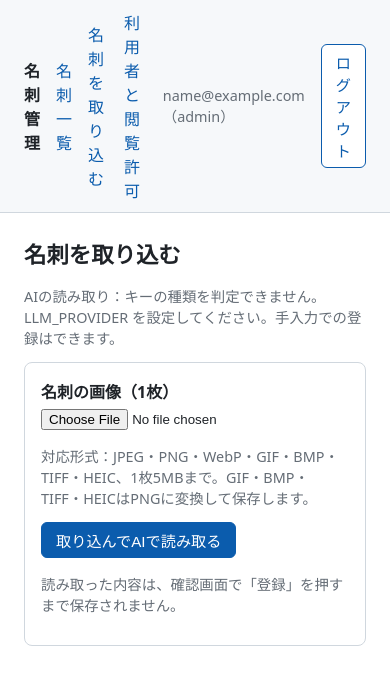
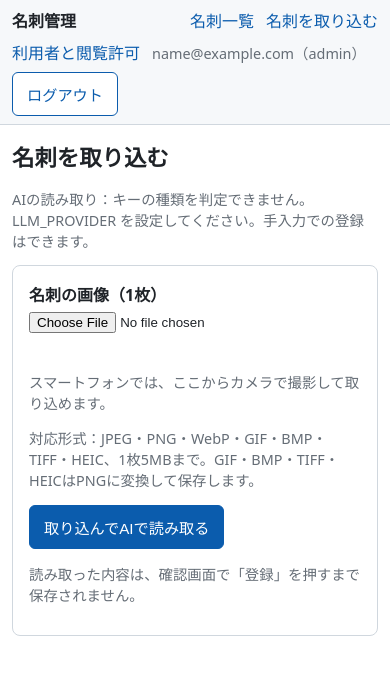
Before and after one commit to sean-from-japan/business-card-manager, a Flask app: page /cards/new in a window 390 px wide. Shown: the top 685 px of the page. Run offline with Flask 3, Linux system fonts and the light colour scheme; the visitor is signed in with stand-in values (Sample User, id 1); data comes from the database, SQL or seed files in the repository.

Commit message:
feat: small-screen layout; README results on 10 cards incl. photos

```diff
--- a/templates/base.html
+++ b/templates/base.html
@@ -34,6 +34,13 @@
   .row { display:flex; gap:8px; align-items:center; }
   .box { border:1px solid var(--line); border-radius:8px; padding:16px; margin-bottom:16px; }
   @media (max-width: 800px) { .two { grid-template-columns: 1fr; } }
+  /* Smartphone layout: wrap header, scroll wide tables, touch-sized controls */
+  @media (max-width: 639px) {
+    header { flex-wrap:wrap; gap:8px 12px; padding:8px 12px; }
+    main { padding:0 12px; margin:12px auto; }
+    table { display:block; overflow-x:auto; }
+    button, .btn, input[type=text], input[type=email], input[type=password], input[type=search], input[type=file], select { min-height:44px; }
+  }
 </style>
 </head>
 <body>
--- a/templates/upload.html
+++ b/templates/upload.html
@@ -9,7 +9,8 @@
 <form method="post" enctype="multipart/form-data" class="box" style="max-width:640px" id="upload-form">
   <input type="hidden" name="csrf" value="{{ csrf_token }}">
   <div class="field"><label for="image">名刺の画像（1枚）</label>
-    <input id="image" type="file" name="image" accept="image/jpeg,image/png,image/webp,image/gif,image/bmp,image/tiff,image/heic,image/heif,.heic,.heif" required></div>
+    <input id="image" type="file" name="image" accept="image/jpeg,image/png,image/webp,image/gif,image/bmp,image/tiff,image/heic,image/heif,.heic,.heif" required>
+    <p class="muted">スマートフォンでは、ここからカメラで撮影して取り込めます。</p></div>
   <img id="preview" alt="選んだ画像のプレビュー" style="display:none; max-width:100%; max-height:280px; border:1px solid var(--line); border-radius:6px; margin-bottom:10px">
   <p id="size-error" class="warn" style="display:none">画像が5MBを超えています。別の画像を選んでください。</p>
   <p class="muted">対応形式：{{ formats }}、1枚5MBまで。GIF・BMP・TIFF{% if "HEIC" in formats %}・HEIC{% endif %}はPNGに変換して保存します。{% if "HEIC" not in formats %}iPhoneのHEICは、JPEGで書き出してから選んでください。{% endif %}</p>
```
Also changed, not shown: README.md.
